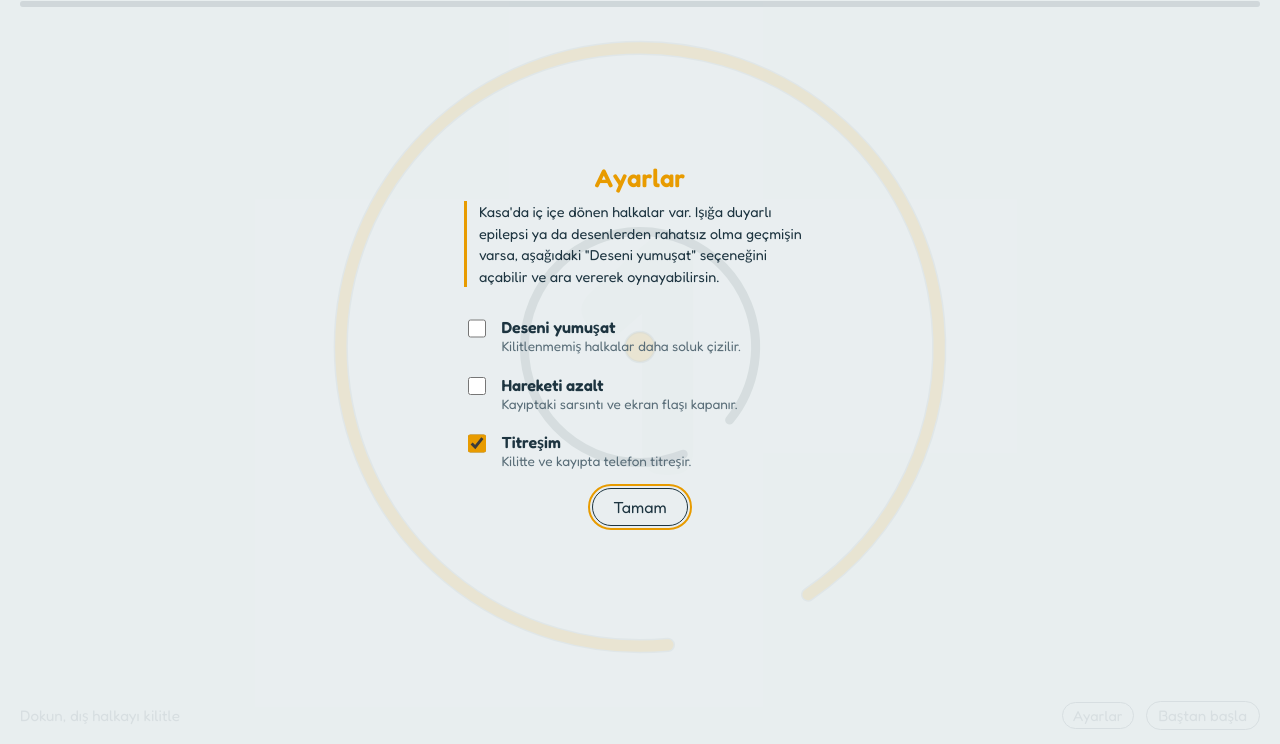
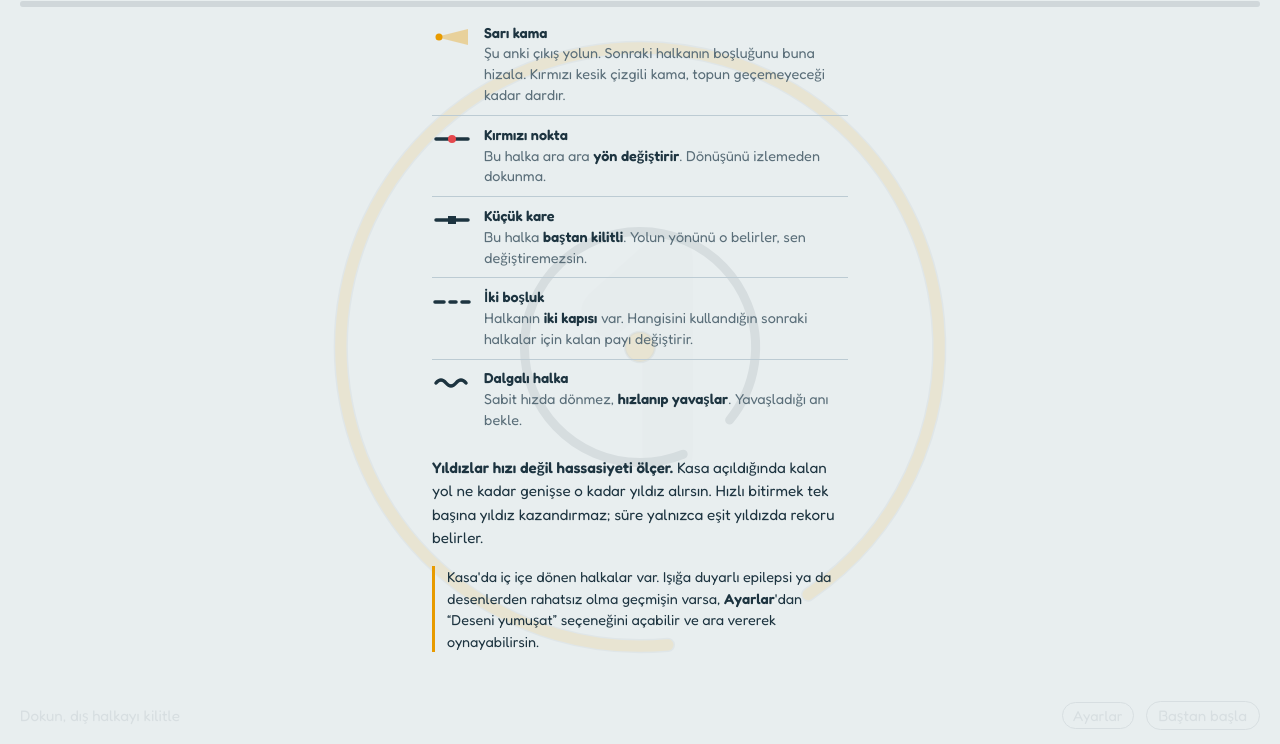
Before and after one commit to bohringerstein/d-nence, a website built with Vite: page index.html in a window 1280 px wide. Shown: the part 56-800 px from the top of the page. Built offline with nearby package versions, Linux system fonts and the light colour scheme.

Commit message:
Isaret bosluga dusme hatasi ve "Nasil oynanir" ekrani
ISARET HATASI (Kader bildirdi)
  Isaret (yon degistiren halkanin kirmizi noktasi, bastan kilitli halkanin
  karesi) korlemesine "angle + PI" acisina, yani BIRINCI boslugun tam
  karsisina konuyordu. Tek kapili halkada bu hep cizginin ustune duser, ama
  iki kapili halkada ikinci bosluk "angle + gapOffset"tedir ve gapOffset
  180'e yakinsa isaret boslugun tam ortasina dusuyordu - oyuncu boslukta
  havada duran bir nokta goruyordu.
  Olcum: 79 isaretli halkanin 3'u tam bosluk icinde (L22 0,2 derece ve L56
  0,6 derece bosluk merkezinden), 3'u de kenarina 5 dereceden yakin.
  core/rings.ts isaretAcisi(): isaret artik en genis cizili yayin ortasina
  konuyor. Kac kapi olursa olsun, gapOffset ne olursa olsun cizginin ustunde.

"NASIL OYNANIR" EKRANI (Kader bildirdi: aciklama kismi eksik)
  Alt cubuktaki ipuclari gecici ve tek satirlik; bir mekanigi ilk gorundugu
  levelde bir kez anlatip kayboluyorlardi. Oyuncunun "kirmizi nokta neydi?"
  diye geri donebilecegi kalici bir yer yoktu.
  ui/nasil.ts: temel kural + bes mekanigin gostergesi (sari kama, kirmizi
  nokta, kucuk kare, iki bosluk, dalgali halka), her biri oyunun cizimiyle
  ayni gorunen kucuk bir SVG ile. Yildizin hiza degil hassasiyete bagli
  oldugu da burada yaziyor.
  Ilk acilista bir kez gosteriliyor (isiga duyarlilik notu da buraya tasindi,
  boylece ilk acilista tek ekran var), sonra Ayarlar > Nasil oynanir ile
  her zaman acilabiliyor. Acikken oyun duruyor.

Bir CSS hatasi da duzeltildi: ".gosterge b { display: block }" baslik icin
yazilmisti ama aciklama metninin icindeki kalin kelimeleri de alt satira
dusuruyordu; kural .ad sinifina daraltildi.

Testler 89 -> 100.

Co-Authored-By: Claude Opus 5 <noreply@anthropic.com>
Claude-Session: https://claude.ai/code/session_01QtBmNSx5TYKThXpXyeJHFh

```diff
--- a/src/core/rings.ts
+++ b/src/core/rings.ts
@@ -59,3 +59,25 @@ export const liveRings = (def: readonly RingDef[]): Ring[] =>
   def.map(r => ({ ...r, angle: r.start, dir: 1 as const, t: 0, locked: !!r.preLocked }));
 
 export { TAU };
+
+/**
+ * Halkanın işaretinin (baştan kilitli karesi, yön değiştiren kırmızı noktası) konacağı açı:
+ * en geniş çizili yayın ortası.
+ *
+ * Eskiden işaret körlemesine `angle + π`'ye, yani birinci boşluğun tam karşısına konuyordu.
+ * Tek kapılı halkada bu hep çizginin üstüne düşer, ama iki kapılı halkada ikinci boşluk
+ * `angle + gapOffset`'tedir ve gapOffset 180°'ye yakınsa işaret boşluğun tam ortasına
+ * düşüyordu — oyuncu boşlukta havada duran bir nokta görüyordu.
+ */
+export function isaretAcisi(r: Ring): number {
+  const yarim = r.gap * DEG / 2;
+  const merkezler = gapCenters(r).map(c => ((c % TAU) + TAU) % TAU).sort((a, b) => a - b);
+  let enIyi = merkezler[0] + Math.PI;   // tek kapılı halkada zaten doğru cevap
+  let enGenis = -1;
+  for (let i = 0; i < merkezler.length; i++) {
+    const a0 = merkezler[i] + yarim;
+    const a1 = (i + 1 < merkezler.length ? merkezler[i + 1] : merkezler[0] + TAU) - yarim;
+    if (a1 - a0 > enGenis) { enGenis = a1 - a0; enIyi = (a0 + a1) / 2; }
+  }
+  return enIyi;
+}
--- a/src/game/ayarlar.ts
+++ b/src/game/ayarlar.ts
@@ -58,9 +58,3 @@ export function titret(a: Ayarlar, tur: "kilit" | "kayip" | "acildi"): void {
   const desen = tur === "kilit" ? 12 : tur === "acildi" ? [18, 40, 18] : 45;
   try { navigator.vibrate(desen); } catch { /* titreşim olmadan da oynanır */ }
 }
-
-export const UYARI_BASLIK = "Başlamadan önce";
-export const UYARI_METIN =
-  "Kasa'da iç içe dönen halkalar var. Işığa duyarlı epilepsi ya da desenlerden " +
-  "rahatsız olma geçmişin varsa, aşağıdaki \"Deseni yumuşat\" seçeneğini açabilir " +
-  "ve ara vererek oynayabilirsin.";
--- a/src/game/render.ts
+++ b/src/game/render.ts
@@ -1,5 +1,5 @@
 // Canvas çizimi (şartname 7. bölüm).
-import { TAU, DEG, canPass, gapCenters, layout, wrap } from "../core/index.ts";
+import { TAU, DEG, canPass, gapCenters, isaretAcisi, layout, wrap } from "../core/index.ts";
 import type { Layout, Ring } from "../core/index.ts";
 import { aciklikBolgeleri, sonrakiHalka, HEPSI } from "./state.ts";
 import type { LevelState } from "./state.ts";
@@ -190,8 +190,9 @@ export function ciz(t: Tuval, s: LevelState, renk: Renkler, { hareketAzalt, halk
     halkaCiz(ctx, r, R);
     ctx.globalAlpha = 1;
 
-    // 4) İşaretler: boşluğun tam karşısında
-    const a = r.angle + Math.PI;
+    // 4) İşaretler: en geniş çizili yayın ortasında (bkz. core/rings.ts isaretAcisi).
+    //    Sabit bir açı kullanmak iki kapılı halkalarda işareti boşluğun içine düşürüyordu.
+    const a = isaretAcisi(r);
     if (r.preLocked) {
       ctx.fillStyle = renk.ink;
       ctx.fillRect(Math.cos(a) * R - 4, Math.sin(a) * R - 4, 8, 8);
--- a/src/main.ts
+++ b/src/main.ts
@@ -12,8 +12,9 @@ import { tuvalKur, ciz } from "./game/render.ts";
 import { renkleriOku, renklerHazir, hareketAzalt, tercihleriIzle } from "./game/theme.ts";
 import { ogreticiTablosu, ipucu, yildizYazisi, sureYazisi } from "./game/hints.ts";
 import { oku, levelKaydet, rekorKaydet, bastanBasla, toplamYildiz, bitirilenLevel } from "./game/storage.ts";
-import { ayarlariOku, ayarlariYaz, halkaOpakligi, titret, titresimVarMi, UYARI_METIN } from "./game/ayarlar.ts";
+import { ayarlariOku, ayarlariYaz, halkaOpakligi, titret, titresimVarMi } from "./game/ayarlar.ts";
 import { kabukKur } from "./ui/shell.ts";
+import { NASIL_HTML } from "./ui/nasil.ts";
 
 const tablo = tabloHam as LevelTable;
 
@@ -29,7 +30,7 @@ if (semaHatalari.length) {
   throw new Error("level tablosu geçersiz: " + semaHatalari.length + " sorun");
 }
 
-const ui = kabukKur(hedef);
+const ui = kabukKur(hedef, NASIL_HTML);
 const kayit = oku();
 const ogretici = ogreticiTablosu(tablo.levels);
 
@@ -170,15 +171,14 @@ if (!renklerHazir()) {
 }
 
 // ---- Ayarlar paneli --------------------------------------------------------
-function ayarPaneliAc(ilkAcilis = false): void {
+function ayarPaneliAc(): void {
   panelAcik = true;
   ui.desenKutu.checked = ayarlar.desenYumusat;
   ui.hareketKutu.checked = ayarlar.hareketAzalt;
   ui.titresimKutu.checked = ayarlar.titresim;
   // Cihaz titreşimi desteklemiyorsa (iOS Safari) seçeneği hiç gösterme.
   ui.titresimSatir.hidden = !titresimVarMi();
-  // Uyarı yalnızca ilk açılışta; sonrasında panel sade kalır.
-  ui.uyari.textContent = ilkAcilis ? UYARI_METIN : "";
+  ui.uyari.textContent = "";
   ui.ayarPanel.hidden = false;
   ui.ayarKapat.focus();
 }
@@ -193,6 +193,25 @@ function ayarlariUygula(): void {
 }
 
 ui.ayarAc.addEventListener("click", e => { e.stopPropagation(); if (!bitti) ayarPaneliAc(); ui.ayarAc.blur(); });
+
+// ---- Nasıl oynanır ---------------------------------------------------------
+function nasilAc(): void {
+  panelAcik = true;
+  ui.ayarPanel.hidden = true;
+  ui.nasil.hidden = false;
+  ui.nasilIcerik.scrollTop = 0;
+  ui.nasilKapat.focus();
+}
+
+ui.nasilAc.addEventListener("click", () => { ayarlariUygula(); nasilAc(); });
+ui.nasilKapat.addEventListener("click", () => {
+  ui.nasil.hidden = true;
+  ui.nasilKapat.blur();
+  ayarlar.uyariGoruldu = true;
+  ayarlariYaz(ayarlar);
+  panelAcik = false;
+  levelYukle(durum.level.n);
+});
 ui.desenKutu.addEventListener("change", ayarlariUygula);
 ui.hareketKutu.addEventListener("change", ayarlariUygula);
 ui.titresimKutu.addEventListener("change", () => { ayarlariUygula(); titret(ayarlar, "kilit"); });
@@ -211,8 +230,8 @@ levelYukle(kayit.level);
 tuval.boyutla();
 oyun.basla();
 
-// Işığa duyarlılık uyarısı ilk açılışta bir kez (bkz. game/ayarlar.ts).
-if (!ayarlar.uyariGoruldu) ayarPaneliAc(true);
+// İlk açılışta kuralları ve ışığa duyarlılık notunu bir kez göster (bkz. ui/nasil.ts).
+if (!ayarlar.uyariGoruldu) nasilAc();
 
 // Geliştirme sırasında elle sınamak için; oyun bunu kullanmaz ve üretim derlemesine girmez.
 if (import.meta.env.DEV) {
--- a/src/styles.css
+++ b/src/styles.css
@@ -187,3 +187,31 @@ button:focus-visible { outline: 2px solid var(--ball); outline-offset: 2px; }
 @media (prefers-reduced-motion: reduce) {
   .bar i { transition: none; }
 }
+
+/* "Nasıl oynanır" ekranı (src/ui/nasil.ts). Uzun olabilir: kutu kendi içinde kayar. */
+.nasilKutu {
+  max-width: 26rem;
+  text-align: left;
+  max-height: min(80vh, 40rem);
+  overflow-y: auto;
+  -webkit-overflow-scrolling: touch;
+}
+.nasilKutu h2 { text-align: center; }
+.nasilKutu .giris { font-size: 0.95rem; line-height: 1.55; margin: 0 0 1rem; }
+.nasilKutu .uyari { margin-top: 1rem; }
+.nasilKutu button { display: block; margin: 1rem auto 0; }
+
+.gosterge { list-style: none; margin: 0 0 1rem; padding: 0; }
+.gosterge li {
+  display: flex;
+  align-items: flex-start;
+  gap: 0.75rem;
+  padding: 0.55rem 0;
+  border-top: 1px solid var(--track);
+}
+.gosterge i { flex: 0 0 40px; margin-top: 0.15rem; }
+.gosterge svg { width: 40px; height: 24px; display: block; }
+/* Yalnızca satır başlığı bloktur; açıklama metnindeki <b> satır içinde kalmalı. */
+.gosterge .ad { display: block; font-weight: 600; color: var(--ink); }
+.gosterge span b { font-weight: 600; color: var(--ink); }
+.gosterge span { font-size: 0.9rem; line-height: 1.45; color: var(--muted); }
--- /dev/null
+++ b/src/ui/nasil.ts
@@ -0,0 +1,47 @@
+// "Nasıl oynanır" ekranının içeriği.
+//
+// Alt çubuktaki ipuçları geçici ve tek satırlık; bir mekaniği ilk göründüğü levelde
+// bir kez anlatıp kayboluyorlar. Oyuncunun "kırmızı nokta neydi?" diye geri
+// dönebileceği kalıcı bir yer gerekiyordu.
+
+/** Göstergedeki simgeler oyunun çizimiyle aynı görünmeli (bkz. game/render.ts). */
+const SIMGE = {
+  // Yön değiştiren halka: çizginin üstünde kırmızı nokta
+  flip: `<svg viewBox="0 0 40 24" aria-hidden="true"><path d="M4 12h32" stroke="var(--ink)" stroke-width="3.5" stroke-linecap="round" fill="none"/><circle cx="20" cy="12" r="4" fill="var(--fail)"/></svg>`,
+  // Baştan kilitli halka: çizginin üstünde küçük kare
+  preLocked: `<svg viewBox="0 0 40 24" aria-hidden="true"><path d="M4 12h32" stroke="var(--ink)" stroke-width="3.5" stroke-linecap="round" fill="none"/><rect x="16" y="8" width="8" height="8" fill="var(--ink)"/></svg>`,
+  // İki kapılı halka: iki ayrı boşluk
+  gaps2: `<svg viewBox="0 0 40 24" aria-hidden="true"><path d="M3 12h9M18 12h6M30 12h7" stroke="var(--ink)" stroke-width="3.5" stroke-linecap="round" fill="none"/></svg>`,
+  // Hızlanıp yavaşlayan halka: dalgalı çizgi
+  wobble: `<svg viewBox="0 0 40 24" aria-hidden="true"><path d="M4 12q5-6 10 0t10 0 10 0" stroke="var(--ink)" stroke-width="3.5" stroke-linecap="round" fill="none"/></svg>`,
+  // Sarı kama: topun çıkış yolu
+  kama: `<svg viewBox="0 0 40 24" aria-hidden="true"><path d="M4 12 L36 4 L36 20 Z" fill="var(--ball)" opacity="0.35"/><circle cx="7" cy="12" r="3.5" fill="var(--ball)"/></svg>`
+};
+
+const satir = (simge: string, baslik: string, metin: string): string =>
+  `<li><i>${simge}</i><span><b class="ad">${baslik}</b>${metin}</span></li>`;
+
+export const NASIL_HTML = `
+<h2 id="nasilBaslik">Nasıl oynanır</h2>
+
+<p class="giris">Ekrana her dokunduğunda <b>dıştan içe</b> sıradaki halka olduğu yerde kilitlenir.
+Kilitli halkaların boşluklarının kesiştiği yer <b>sarı kama</b>dır: topun çıkış yolu.
+Her yeni kilit bu yolu ancak <b>daraltır</b>. Yol topun geçemeyeceği kadar daralırsa kaybedersin.
+Tüm halkalar kilitlenince kasa açılır.</p>
+
+<ul class="gosterge">
+  ${satir(SIMGE.kama, "Sarı kama", "Şu anki çıkış yolun. Sonraki halkanın boşluğunu buna hizala. Kırmızı kesik çizgili kama, topun geçemeyeceği kadar dardır.")}
+  ${satir(SIMGE.flip, "Kırmızı nokta", "Bu halka ara ara <b>yön değiştirir</b>. Dönüşünü izlemeden dokunma.")}
+  ${satir(SIMGE.preLocked, "Küçük kare", "Bu halka <b>baştan kilitli</b>. Yolun yönünü o belirler, sen değiştiremezsin.")}
+  ${satir(SIMGE.gaps2, "İki boşluk", "Halkanın <b>iki kapısı</b> var. Hangisini kullandığın sonraki halkalar için kalan payı değiştirir.")}
+  ${satir(SIMGE.wobble, "Dalgalı halka", "Sabit hızda dönmez, <b>hızlanıp yavaşlar</b>. Yavaşladığı anı bekle.")}
+</ul>
+
+<p class="giris"><b>Yıldızlar hızı değil hassasiyeti ölçer.</b> Kasa açıldığında kalan yol ne kadar
+genişse o kadar yıldız alırsın. Hızlı bitirmek tek başına yıldız kazandırmaz; süre yalnızca
+eşit yıldızda rekoru belirler.</p>
+
+<p class="uyari">Kasa'da iç içe dönen halkalar var. Işığa duyarlı epilepsi ya da desenlerden
+rahatsız olma geçmişin varsa, <b>Ayarlar</b>'dan &ldquo;Deseni yumuşat&rdquo; seçeneğini açabilir
+ve ara vererek oynayabilirsin.</p>
+`;
--- a/src/ui/shell.ts
+++ b/src/ui/shell.ts
@@ -20,6 +20,10 @@ export interface Kabuk {
   titresimKutu: HTMLInputElement;
   titresimSatir: HTMLElement;
   uyari: HTMLElement;
+  nasil: HTMLElement;
+  nasilIcerik: HTMLElement;
+  nasilKapat: HTMLButtonElement;
+  nasilAc: HTMLButtonElement;
 }
 
 const HTML = `
@@ -56,8 +60,13 @@ const HTML = `
         <input type="checkbox" id="titresimKutu">
         <span><b>Titreşim</b><small>Kilitte ve kayıpta telefon titreşir.</small></span>
       </label>
+      <button id="nasilAc" type="button">Nasıl oynanır</button>
       <button id="ayarKapat" type="button">Tamam</button>
     </div>
+  </div>
+
+  <div class="ortu" id="nasil" hidden role="dialog" aria-modal="true" aria-labelledby="nasilBaslik">
+    <div class="kutu nasilKutu" id="nasilIcerik"></div>
   </div>
   <div class="ortu" id="bitis" hidden role="dialog" aria-modal="true" aria-labelledby="bitisBaslik">
     <div class="kutu">
@@ -74,8 +83,12 @@ const bul = <T extends HTMLElement>(kok: ParentNode, id: string): T => {
   return el;
 };
 
-export function kabukKur(hedef: HTMLElement): Kabuk {
+export function kabukKur(hedef: HTMLElement, nasilHtml: string): Kabuk {
   hedef.innerHTML = HTML;
+  // "Nasıl oynanır" içeriği ayrı bir modülden gelir (ui/nasil.ts) ve kapatma
+  // düğmesi burada eklenir ki bul() onu bulabilsin.
+  const ic = hedef.querySelector("#nasilIcerik");
+  if (ic) ic.innerHTML = nasilHtml + '<button id="nasilKapat" type="button">Anladım</button>';
   return {
     kok: hedef,
     clock: bul(hedef, "clock"),
@@ -96,6 +109,10 @@ export function kabukKur(hedef: HTMLElement): Kabuk {
     hareketKutu: bul<HTMLInputElement>(hedef, "hareketKutu"),
     titresimKutu: bul<HTMLInputElement>(hedef, "titresimKutu"),
     titresimSatir: bul(hedef, "titresimSatir"),
-    uyari: bul(hedef, "uyari")
+    uyari: bul(hedef, "uyari"),
+    nasil: bul(hedef, "nasil"),
+    nasilIcerik: bul(hedef, "nasilIcerik"),
+    nasilKapat: bul<HTMLButtonElement>(hedef, "nasilKapat"),
+    nasilAc: bul<HTMLButtonElement>(hedef, "nasilAc")
   };
 }
```
Also changed, not shown: src/core/core.test.ts (+45 -0 lines), src/game/ayarlar.test.ts (+1 -6 lines), src/ui/nasil.test.ts (added, +59 -0 lines).
